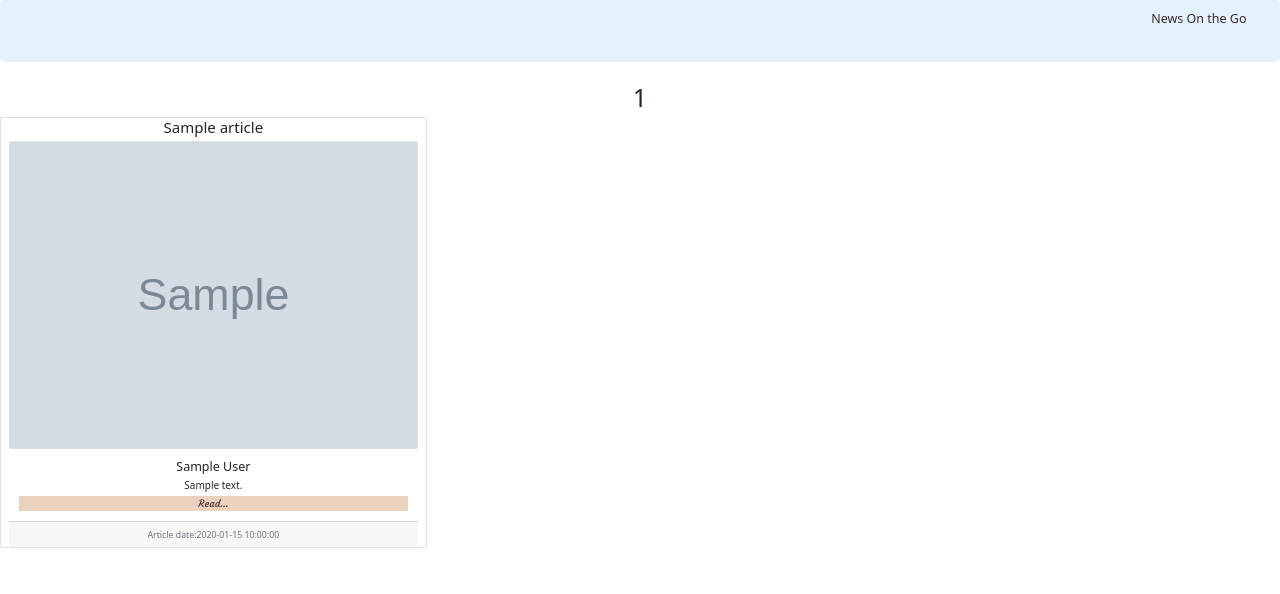
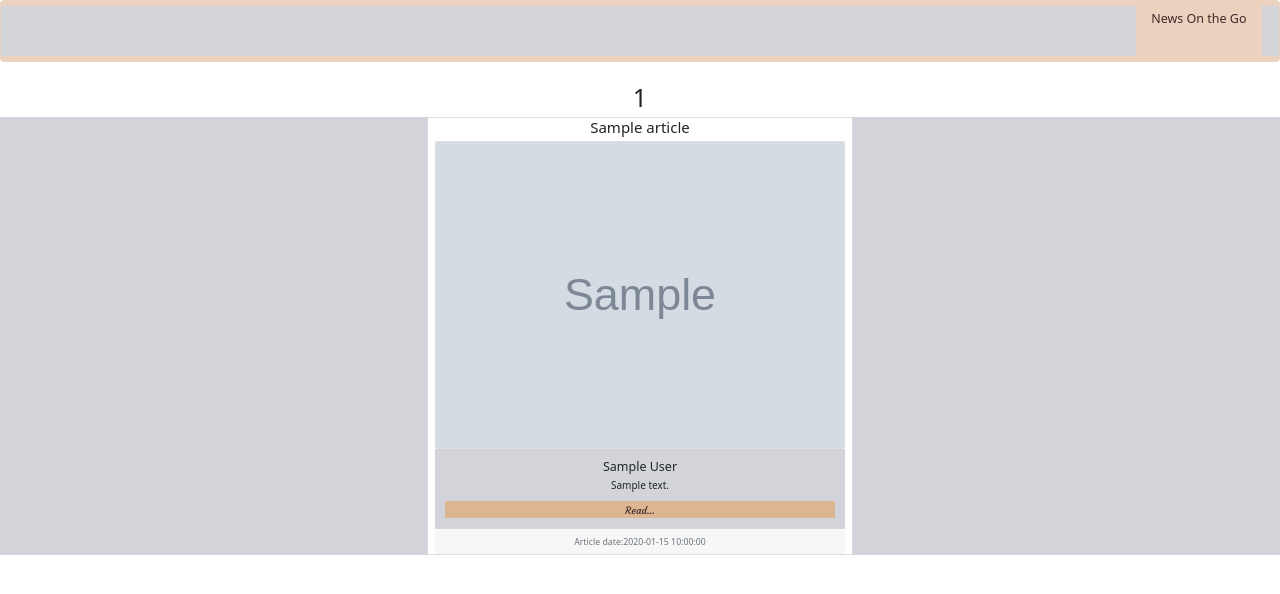
Before and after one commit to Miss-Faith/News-On-The-Go, a Python web app: template app/templates/articles.html in a window 1280 px wide. Shown: the top 594 px of the page. Run offline with Jinja, Linux system fonts and the light colour scheme; the template is opened without the code that fills it: most values are stand-ins (such as "Sample title", 1, 10 or a date in 2020); grey boxes marked "Sample" are stand-in pictures; some libraries are stand-ins or nearby versions.

Commit message:
update page sytyling

```diff
--- a/app/static/css/index.css
+++ b/app/static/css/index.css
@@ -1,22 +1,35 @@
 @import url('https://fonts.googleapis.com/css2?family=Courgette&display=swap');
 
-body {
-  background-color: #81523f;
+div {
+  background-color:#d3d4d9;
 }
 
 p {
+  margin-top: 20px;
+  padding-top: 2px;
+  margin-bottom: 2px;
   font-family: 'Courgette', cursive;
-  background-color: #ebd2be;
+  background-color:#dcb693;
+}
+
+.link {
+  margin-top: 10px;
+  font-family: 'Courgette', cursive;
+}
+
+.link:hover {
+  font-family: 'Courgette', cursive;
 }
 
 a {
+  background-color: #ebd2be;
   color: #3f2a2b !important;
   text-decoration: none !important
 }
 
-
 a:hover {
-  color:104f55 !important;
+  background-color: #d5945e;
+  color:#104f55 !important;
 }
 .card-index{
   margin-left: 10px;
@@ -24,6 +37,13 @@ a:hover {
   background-color: antiquewhite;
   color: aqua;
 }
-.card-index.p{
-  color: bisque;
+
+.col-2 {
+  height: 6.4vh;
+  width: auto;
 }
+
+.card-article {
+  padding-left: 20px;
+
+}
--- a/app/templates/articles.html
+++ b/app/templates/articles.html
@@ -18,20 +18,21 @@
 
   <h1 class="text-capitalize text-center"> {{id}} </h3>
     <div class="container-fluid text-center">
-      <div class="card-columns row">
+      <div class="card-columns row d-flex justify-content-center">
       {% for article in article_list %}
-        <div class="card col-4">
+        <div class="card col-4 card-article">
           <h4 class="card-title">{{article.title}}</h4>
           <img class="card" src="{{article.urlToImage}}" alt="News Image">
           <div class="card-body">
             <h5 class="card-title">{{article.author}}</h5>
             <h6 class="card-text">{{article.description}}</h6>
             <a href="{{article.url}}">
-              <p class="card-text">Read...</p>
+              <p class="card-text link">Read...</p>
             </a>
           </div>
           <div class="card-footer">
             <small class="text-muted">Article date:{{article.publishedAt}}</small>
+            <br>
           </div>
         </div>
         {% endfor %}
--- a/app/templates/index.html
+++ b/app/templates/index.html
@@ -32,9 +32,9 @@
        {% for source in source_list %}
         <div class="card col-2 card-index">
           <ul class="list-group list-group-flush">
-            <p>
-              <a href="/articles/{{source.id}}">{{ source.name }}</a>
-            </p>
+              <a href="/articles/{{source.id}}">
+                <p class="link">{{ source.name }}</p>
+              </a>
           </ul>
         </div>
       {% endfor %}
--- a/app/templates/navbar.html
+++ b/app/templates/navbar.html
@@ -1,4 +1,4 @@
-<nav class="navbar navbar-light" style="background-color: #e3f2fd;" role="navigation">
+<nav class="navbar navbar-light" style="background-color: #ebd2be;" role="navigation">
   <div class="container-fluid">
     <div class="navbar-header">
       <a class="navbar-brand" href="/">News On the Go</a>
```
